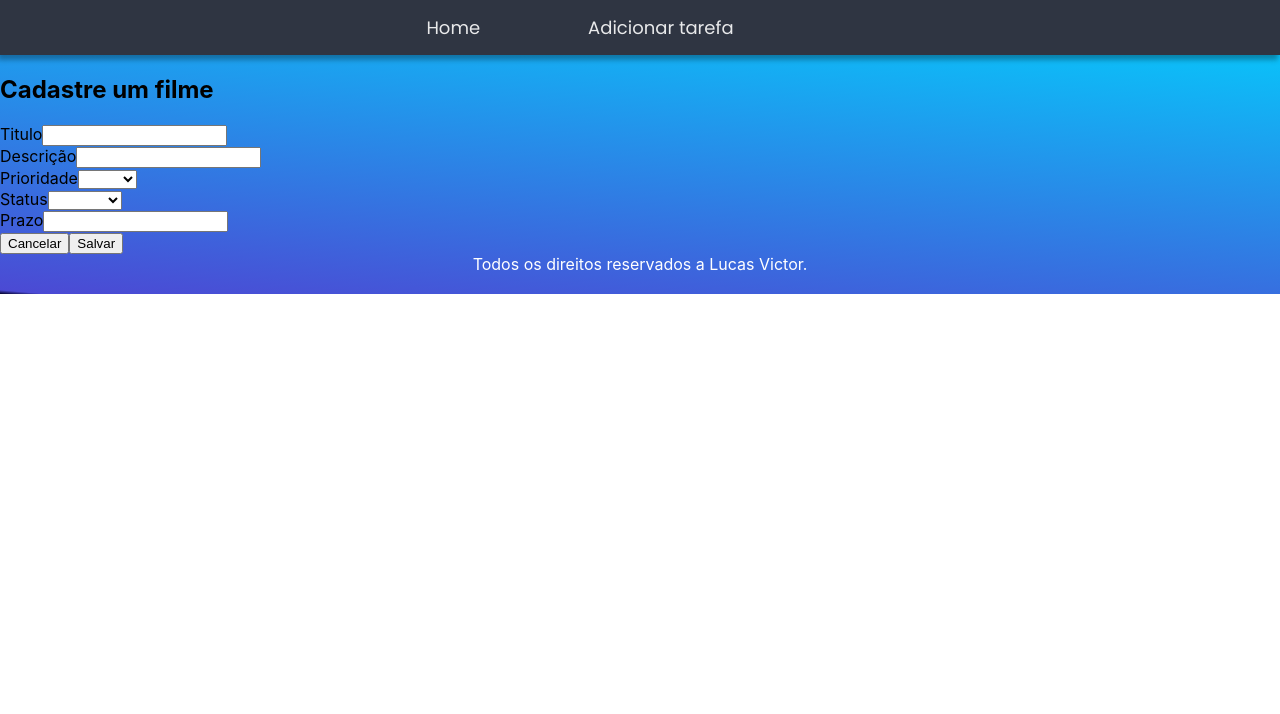
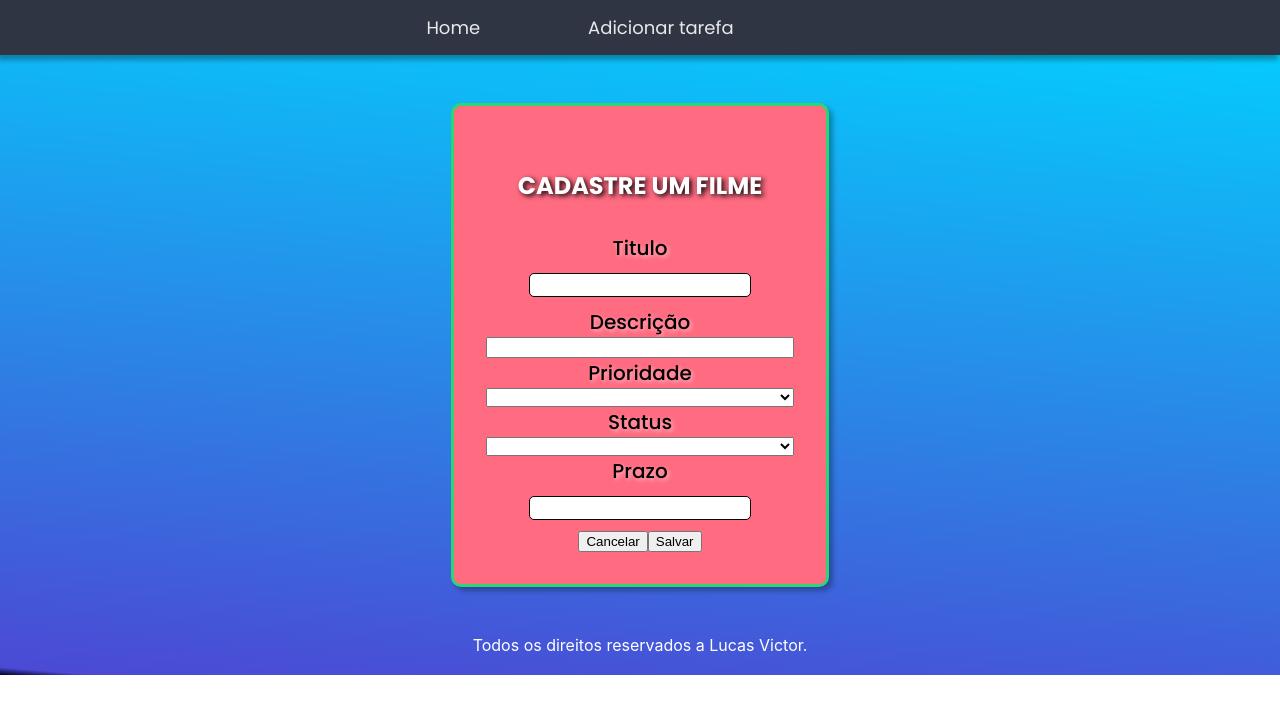
Before and after one commit to lucasmbrute2/frontend-to-do-list-react, a React (Create React App) app: page /edit/1 in a window 1280 px wide. Shown: the top 714 px of the page. Built offline with nearby package versions, Linux system fonts and the light colour scheme; no server answers; the HTML template or start-up script is replaced by a standard one.

Commit message:
estilizando add

```diff
--- a/src/components/structure/taskCard/taskCard.scss
+++ b/src/components/structure/taskCard/taskCard.scss
@@ -1,6 +1,6 @@
 @import "../../../styles/colors";
 @import "../../../styles/style.scss";
-@import url('https://fonts.googleapis.com/css2?family=Poppins:ital,wght@0,100;0,200;0,300;0,400;0,500;0,600;0,700;0,800;0,900;1,100;1,200;1,300;1,400;1,500;1,600;1,700;1,800;1,900&display=swap');
+
 *{
     text-decoration: none;
 }
--- a/src/pages/addTask/addTask.js
+++ b/src/pages/addTask/addTask.js
@@ -24,7 +24,7 @@ const AddTask = (props)=>{
     } ;
 
     return(
-        <section>
+        <section className='add'>
             <h1 className="add-h1">Cadastre uma tarefa</h1>
             <form className="add-form" onSubmit={handleSubmit}>
                 <div className="add-form-group">
@@ -33,11 +33,11 @@ const AddTask = (props)=>{
                 </div>
                 <div className="add-form-group">
                     <label htmlFor="descricao" className="add-form-group-label">Descrição</label>
-                    <input  onChange={handleFieldsChange} className="add-form" name="descricao"></input>
+                    <input  onChange={handleFieldsChange} className="add-form-group-input" name="descricao"></input>
                 </div>
                 <div className="add-form-group">
                     <label htmlFor="prioridade"className="add-form-group-label">Prioridade</label>
-                    <select onChange={handleFieldsChange}className="add-form-group-select" name="prioridade">
+                    <select onChange={handleFieldsChange}className="add-form-group-input" name="prioridade">
                         <option></option>
                         <option value="alta">Alta</option>
                         <option value="media">Média</option>
@@ -46,7 +46,7 @@ const AddTask = (props)=>{
                 </div>
                 <div className="add-form-group">
                     <label htmlFor="estado"className="add-form-group-label">Status</label>
-                    <select onChange={handleFieldsChange}className="add-form-group-select" name="estado">
+                    <select onChange={handleFieldsChange}className="add-form-group-input" name="estado">
                         <option></option>
                         <option value="fazer" >Fazer</option>
                         <option value="fazendo" >Fazendo</option>
--- a/src/pages/addTask/addTask.scss
+++ b/src/pages/addTask/addTask.scss
@@ -0,0 +1,48 @@
+@import "../../styles/colors";
+@import "../../styles/style.scss";
+
+.add{
+
+    border: 3px solid $color-success;
+    border-radius: 10px;
+    display: block;
+    text-align: center;
+    margin: 3rem auto;
+    padding: 2rem;
+    background-color:  $color-secundary;
+    padding-bottom: 2rem;
+    box-shadow: 4px 4px 5px 0px rgba(0,0,0,0.29);
+    -webkit-box-shadow: 4px 4px 5px 0px rgba(0,0,0,0.29);
+    -moz-box-shadow: 4px 4px 5px 0px rgba(0,0,0,0.29);
+    &-h1{
+        color: #fff;
+        text-shadow: .1em .1em .2em #000;
+        text-transform: uppercase;
+        font-family: 'Poppins', sans-serif;
+        margin: 30px 2rem;
+    }
+    &-form{
+        &-group{
+            width: 100%;
+            display: flex;
+            flex-direction: column;
+            &-label{
+                color: #000;
+                font-family: 'Poppins', sans-serif;
+                font-weight: 500;
+                font-size: 20px;
+                text-shadow: .1em .1em .2em rgba(255, 255, 255, 0.5);
+            }
+            &-input{
+                margin: 10px auto;
+                display: block;
+                width: 70%;
+                font-size: 17px;
+                outline: none;
+                border-radius: 5px;
+                border: 1px solid #000;
+            }
+        }
+    }
+
+}
--- a/src/styles/_colors.scss
+++ b/src/styles/_colors.scss
@@ -2,3 +2,4 @@ $color-primary: #1e90ff;
 $color-secundary: #ff6b81;
 $color-success: #2ed573;
 $color-danger: #ff4757;
+@import url('https://fonts.googleapis.com/css2?family=Poppins:ital,wght@0,100;0,200;0,300;0,400;0,500;0,600;0,700;0,800;0,900;1,100;1,200;1,300;1,400;1,500;1,600;1,700;1,800;1,900&display=swap');
```
